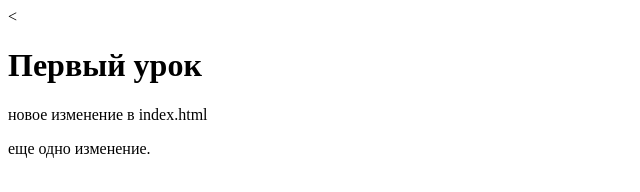
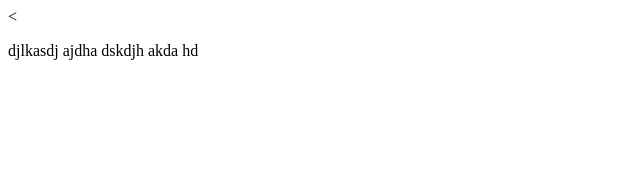
Before and after one commit to SiinceRe/site, a plain HTML site: page index.html in a window 1280 px wide. Shown: the whole page, without its empty margins (0-640 px from the left). Drawn offline with Linux system fonts and the light colour scheme; files that its build step writes are made by us from their sources.

Commit message:
Third commit

```diff
--- a/index.html
+++ b/index.html
@@ -5,8 +5,6 @@
   <link rel="stylesheet" type="text/css" href="style.css">
 </head>
 <body>
-  <h1>Первый урок</h1>
-  <p>новое изменение в index.html</p>
-  <p>еще одно изменение.</p>
+  <p>djlkasdj ajdha dskdjh akda hd </p>
 </body>
 </html>
```
